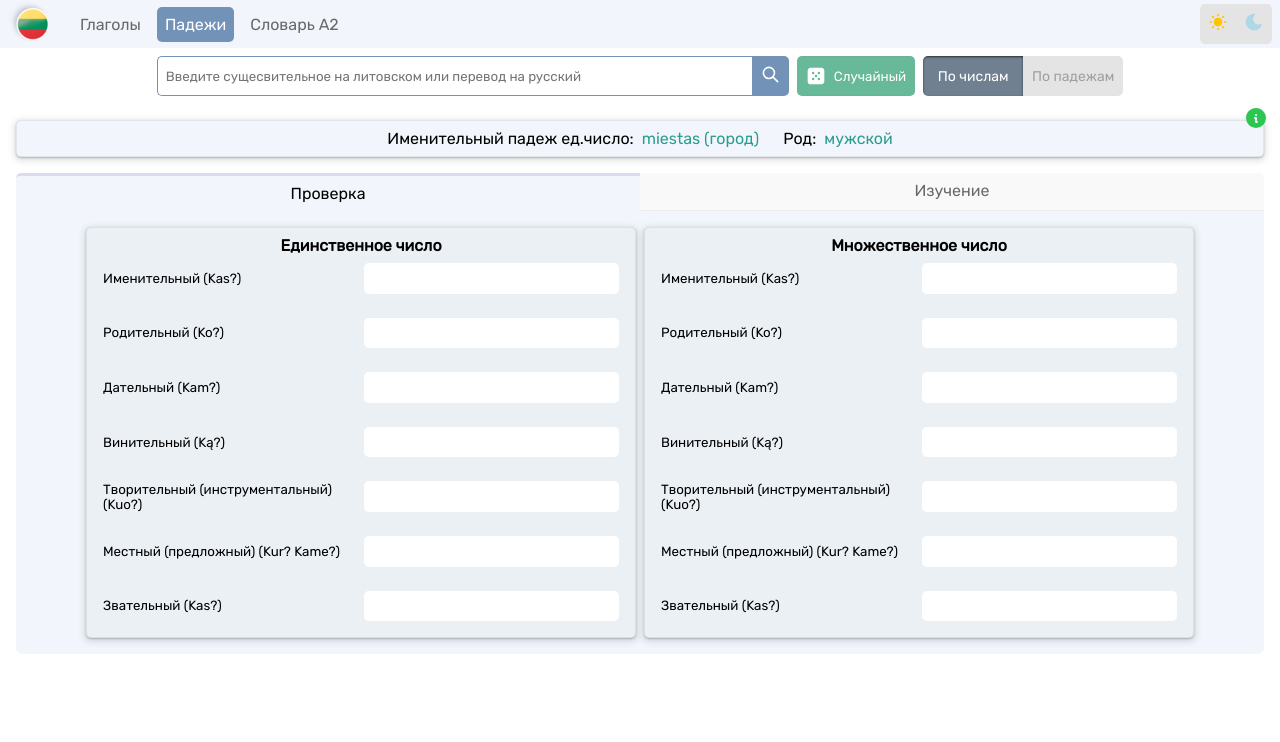
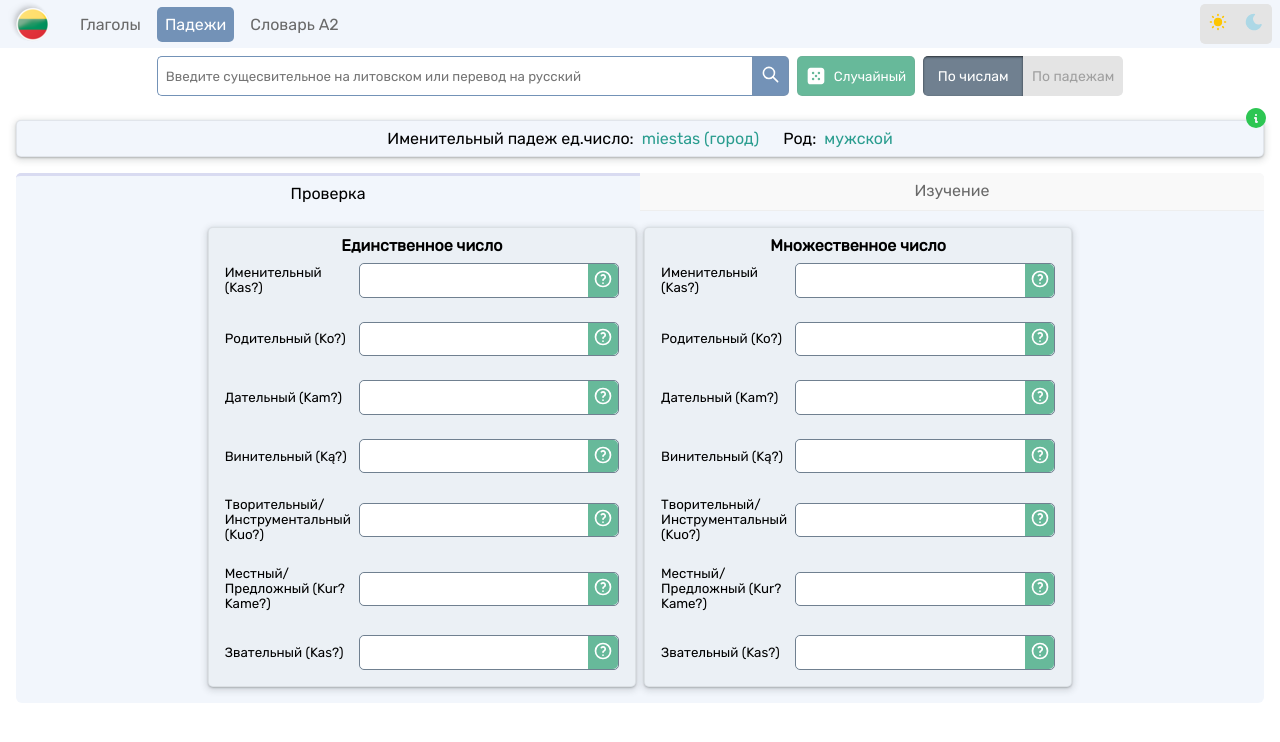
Before and after one commit to SeaRazor/veiksmazodis, a Next.js app: page /cases in a window 1280 px wide. Both pictures are taken after a click on the button "Случайный". Shown: the top 742 px of the page. Built offline with nearby package versions, Linux system fonts and the light colour scheme.

Commit message:
help button added

```diff
--- a/src/app/UI/InputField.jsx
+++ b/src/app/UI/InputField.jsx
@@ -1,15 +1,18 @@
 import styles from "@/app/page.module.css";
 import {useEffect, useState} from "react";
+import {IconHelp, IconQuestionMark} from "@tabler/icons-react";
 
 export default function InputField({label, correct_value, isCheck, id}) {
     const [inputValue, setInputValue] = useState('');
     const [checkInputClassName, setCheckInputClassName] = useState('');
+    const [helpRequested, setHelpRequested] = useState(false);
 
-    const inputClassName = isCheck ? "check_value" : "input_input";
+    let inputClassName = isCheck ? "check_value" : "input_input";
 
     useEffect(() => {
         setInputValue('');
         setCheckInputClassName('');
+        setHelpRequested(false);
     }, [correct_value]);
 
     function handleInputChange(event) {
@@ -31,18 +34,27 @@ export default function InputField({label, correct_value, isCheck, id}) {
 
     }
 
+    function handleRequestHelp() {
+        setHelpRequested(true);
+        setCheckInputClassName('');
+        inputClassName = 'check_value';
+    }
+
     return (
         <div className={styles.input_field}>
             <label htmlFor={id} className={styles.input_label}>{label}</label>
-            <input type="text" id={id} name={id} value={isCheck ? correct_value : inputValue}
+            <div className={styles.input_container}   style={{border: isCheck ? 'none' : ''}}>
+            <input type="text" id={id} name={id} value={isCheck || helpRequested ? correct_value : inputValue}
                    onChange={handleInputChange}
                    onBlur={handleInputLeave} readOnly={isCheck}
-                   className={`${styles[inputClassName]} ${isCheck ? '' : styles[checkInputClassName]}`}
-                   disabled={isCheck ? true : false}
+                   className={`${helpRequested ? styles['check_value'] : styles[inputClassName]} ${isCheck ? '' : styles[checkInputClassName]}`}
+                   disabled={!!isCheck || helpRequested}
+
             />
-            {/* {!isCheck && <button onClick={handleInputLeave} title="Проверить" className={commonStyles.default_button}>
-                <IconCheck size={12}/>
-            </button>}*/}
+             {(!isCheck ) &&  <button onClick={handleRequestHelp} title="Помощь" className={styles.inner_button} tabIndex={-1} disabled={helpRequested}>
+                 <IconHelp size={20} cla/>
+            </button>}
+            </div>
 
 
         </div>
--- a/src/app/components/Nouns/NounGrid.jsx
+++ b/src/app/components/Nouns/NounGrid.jsx
@@ -28,8 +28,8 @@ export default function NounGrid({word, mode, viewMode}) {
             <NounCaseItem mode={mode} {...genitive} name="Родительный" questions="Ko?"/>
             <NounCaseItem mode={mode} {...dative} name="Дательный" questions="Kam?"/>
             <NounCaseItem mode={mode} {...accusative} name="Винительный" questions="Ką?"/>
-            <NounCaseItem mode={mode} {...instrumental} name="Творительный (инструментальный)" questions="Kuo?"/>
-            <NounCaseItem mode={mode} {...locative} name="Предложный (местный)" questions="Kur? Kame?"/>
+            <NounCaseItem mode={mode} {...instrumental} name="Творительный/Инструментальный" questions="Kuo?"/>
+            <NounCaseItem mode={mode} {...locative} name="Предложный/Местный" questions="Kur? Kame?"/>
             <NounCaseItem mode={mode} {...vocative} name="Звательный" questions="Kas?"/>
             </>
             }
--- a/src/app/components/Nouns/NounNumberItem.jsx
+++ b/src/app/components/Nouns/NounNumberItem.jsx
@@ -24,9 +24,9 @@ export default function NounNumberItem({
                             isCheck={mode === 'check'}/>
                 <InputField key={"accusative_" + number} label="Винительный (Ką?)" correct_value={accusative}
                             isCheck={mode === 'check'}/>
-                <InputField key={"instrumental_" + number} label="Творительный (инструментальный) (Kuo?)" correct_value={instrumental}
+                <InputField key={"instrumental_" + number} label="Творительный/Инструментальный (Kuo?)" correct_value={instrumental}
                             isCheck={mode === 'check'}/>
-                <InputField key={"locative_" + number} label="Местный (предложный) (Kur? Kame?)" correct_value={locative}
+                <InputField key={"locative_" + number} label="Местный/Предложный (Kur? Kame?)" correct_value={locative}
                             isCheck={mode === 'check'}/>
                 <InputField key={"vocative_" + number} label="Звательный (Kas?)" correct_value={vocative}
                             isCheck={mode === 'check'}/>
--- a/src/app/page.module.css
+++ b/src/app/page.module.css
@@ -79,7 +79,7 @@
     flex-wrap: wrap;
     justify-content: center;
     gap: 0.5rem;
-    align-items: center;
+    align-items: stretch;
     padding: 1rem;
     width: 100%;
 
@@ -205,7 +205,7 @@
     border: 1px solid rgba(var(--card-border-rgb), 0.15);
     transition: background 200ms, border 200ms;
     color: var(--default-button-color);
-    min-width: 3rem;
+    /*min-width: 3rem;*/
     outline: none;
     /*max-height: 3rem;*/
 
@@ -240,6 +240,22 @@
     background: var(--secondary-button-hover-color);
     border: 1px solid rgba(var(--card-border-rgb), 0.25);
     cursor: pointer;
+}
+
+.inner_button {
+    padding : 0.3rem;
+    border:none;
+    background-color: var(--secondary-button-back-color);
+    color: var(--secondary-button-color);
+    border-top-right-radius: var(--border-radius);
+    border-bottom-right-radius: var(--border-radius);
+
+}
+.inner_button:hover {
+    cursor: pointer;
+}
+.inner_button:disabled {
+    opacity: 0.3;
 }
 
 .input_flow {
@@ -328,7 +344,8 @@
     position: relative; /* Needed to position the tooltip content */
     display: inline-block;
     box-shadow: rgba(60, 64, 67, 0.3) 0px 1px 2px 0px, rgba(60, 64, 67, 0.15) 0px 2px 6px 2px;
-
+    flex-basis: 0;
+    flex-grow: 0;
 }
 
 .card span {
@@ -392,9 +409,10 @@
 .input_field {
     display: flex;
     flex-direction: row;
-    justify-content: space-between;
+
+    justify-content:  space-around;
     align-items: center;
-    gap: 1rem;
+    gap: 0.5rem;
     /*background: rgba(var(--card-rgb), 0.1);
     border: 1px solid rgba(var(--card-border-rgb), 0.15);*/
     transition: background 200ms, border 200ms;
@@ -406,8 +424,8 @@
 }
 
 .input_label {
-    flex-grow: 1;
-    flex-basis: 0;
+    /*flex-grow: 1;*/
+    flex-basis: 100%;
 }
 
 .input_input {
@@ -472,6 +490,15 @@
     padding: 0.5rem;
 }
 
+.input_container {
+    display: flex;
+    justify-content: space-between;
+    flex-direction: row;
+    border:1px solid slategray;
+    /*padding:1px;*/
+    border-radius: var(--border-radius);
+}
+
 .input_field_grid {
     display: grid;
     grid-template-columns: 35% 65%;
@@ -490,7 +517,9 @@
 
 .cards_grid {
     display: grid;
+    /*
     grid-template-columns: repeat(auto-fill, minmax(300px, 1fr));
+    */
     grid-gap: 0.5rem;
 
 }
@@ -513,7 +542,8 @@
 
 .input_field input {
     padding: 0.3rem;
-    border-radius: var(--border-radius);
+    border-top-left-radius: var(--border-radius);
+    border-bottom-left-radius: var(--border-radius);
     border: none;
     border-bottom: 2px solid rgba(var(--card-border-rgb), 0);
     background-color: var(--input-background-color);
@@ -536,15 +566,20 @@
 
 
 
-input.correct_input {
+.input_container:has(input.correct_input) {
     border-bottom: 2px solid var(--correct-input-color);
-    /*box-shadow: 0 0 10px var(--correct-input-color);*/
-
 }
 
-input.incorrect_input {
+.test_input.correct_input {
+    border-bottom: 2px solid var(--correct-input-color);
+}
+
+.input_container:has(input.incorrect_input){
     border-bottom: 2px solid var(--incorrect-input-color);
-    /*box-shadow: 0 0 10px var(--incorrect-input-color);*/
+}
+
+.test_input.incorrect_input {
+    border-bottom: 2px solid var(--incorrect-input-color);
 }
 
 .correct_text {
@@ -726,7 +761,8 @@ input.incorrect_input {
     }
     .word_info {
         display: flex;
-        flex-direction: row;
+        flex-direction: column;
+        align-items: stretch;
     }
     .word_info .default_button {
         /*display : none;*/
@@ -937,7 +973,7 @@ input.incorrect_input {
 
     .input_field input {
         /*font-size: smaller;*/
-        width: 100%;
+       /* width: 100%;*/
         flex-basis: 60%;
         flex-grow: 0;
 
--- a/src/app/verbs/page.jsx
+++ b/src/app/verbs/page.jsx
@@ -80,11 +80,11 @@ export default function VerbsTrainer(props) {
             <InputField isCheck={mode === 'check' || helpRequested} correct_value={verb.present}
                         label="Настоящее"/>
             <InputField isCheck={mode === 'check' || helpRequested} correct_value={verb.past} label="Прошлое"/>
-            <button className={styles.default_button} title="Помощь" onClick={handleHelpClick} disabled={mode=== 'check' || helpRequested}
+           {/* <button className={styles.default_button} title="Помощь" onClick={handleHelpClick} disabled={mode=== 'check' || helpRequested}
                     tabIndex="-1">
                 <IconQuestionMark size={20}/>
-                {/* <span className={styles.hidden_on_mobile}>Помощь</span>*/}
-            </button>
+
+            </button>*/}
         </div>
         }
 
```
Also changed, not shown: src/app/components/Words/TestTopicWords.jsx (+8 -1 lines).
